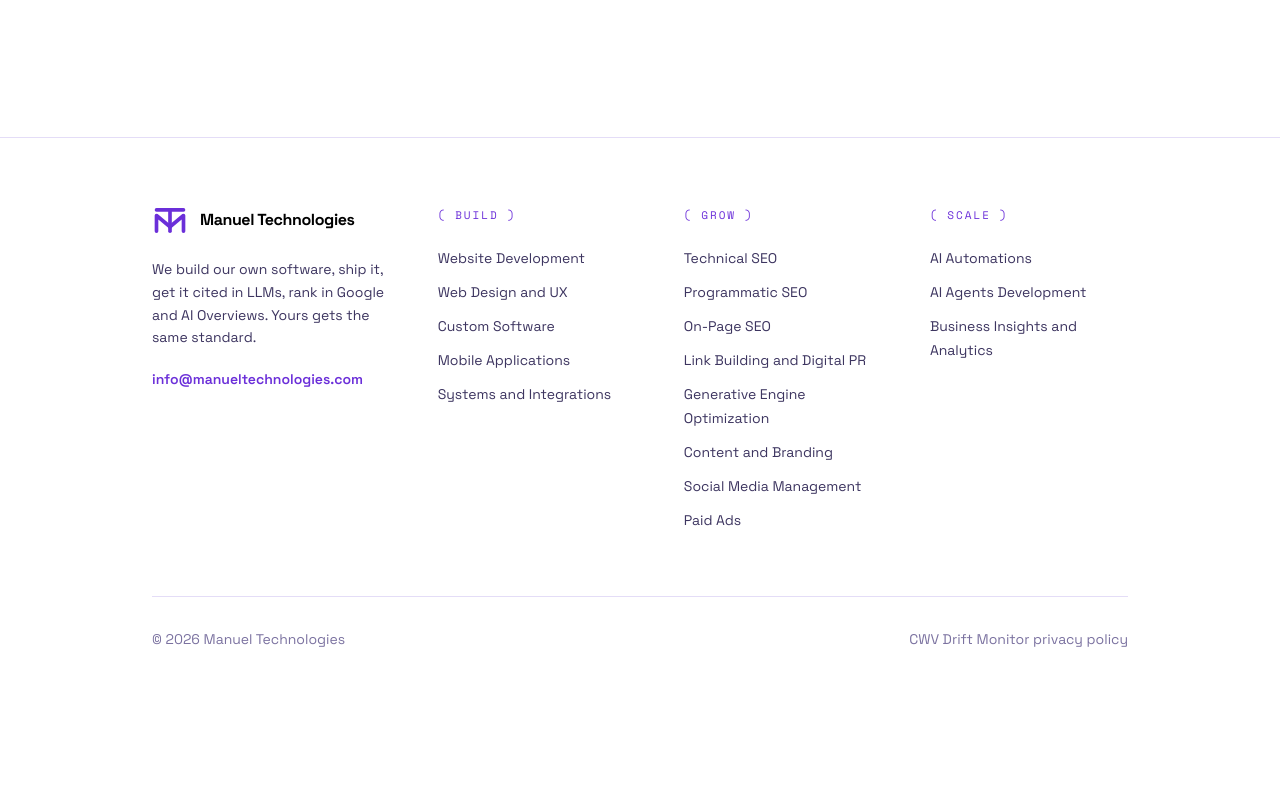
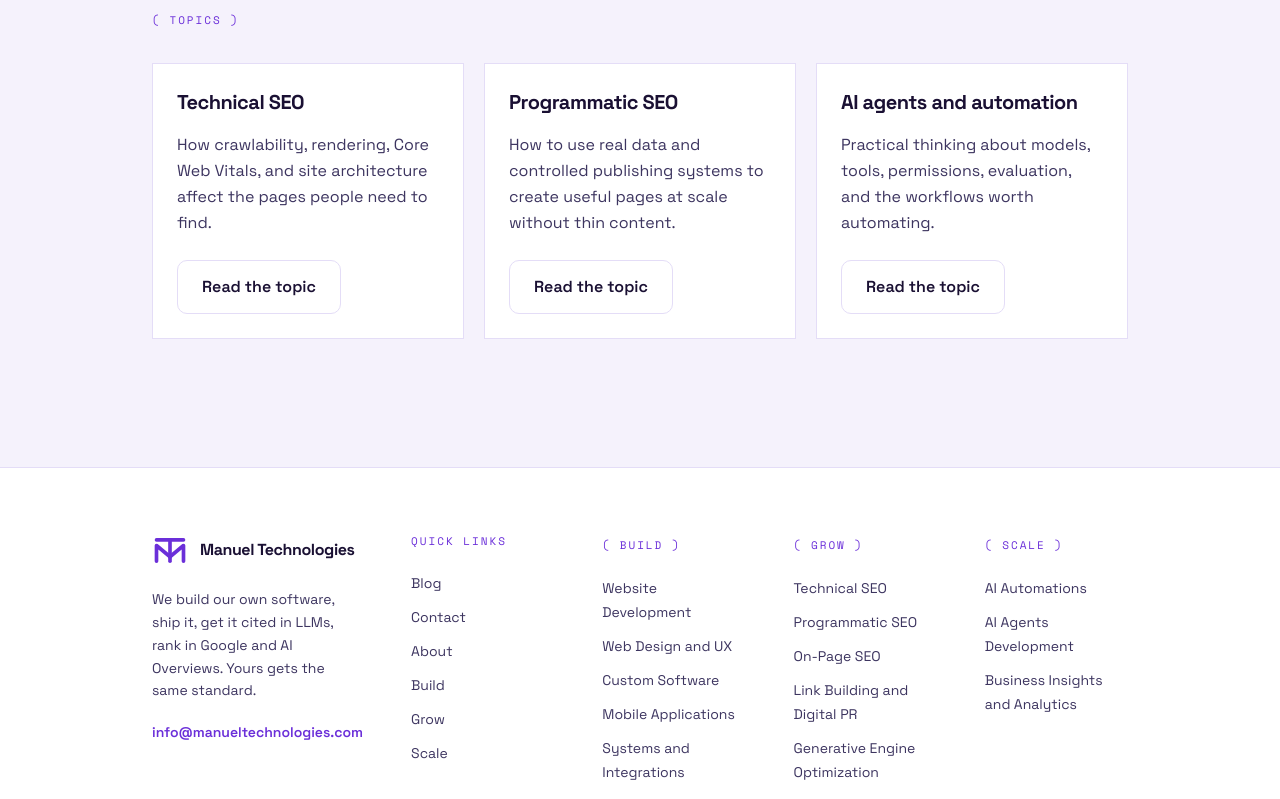
Before and after one commit to Bristotle/manuel-technologies, a Next.js app: page /blog in a window 1280 px wide. Before the commit this address had no page. Shown: the part 740-1539 px from the top of the page. Before the commit the page ends 1453 px from the top, so only its background shows below. Built offline with nearby package versions, Linux system fonts and the light colour scheme.

Commit message:
Add footer links and blog page

```diff
--- /dev/null
+++ b/src/app/blog/page.tsx
@@ -0,0 +1,63 @@
+import type { Metadata } from "next";
+import { Container } from "@/components/ui/Container";
+import { SectionLabel } from "@/components/ui/SectionLabel";
+import { Button } from "@/components/ui/Button";
+
+export const metadata: Metadata = {
+  title: "Blog",
+  description:
+    "Practical notes on website development, technical SEO, programmatic SEO, GEO, AI agents, and automation.",
+  alternates: { canonical: "/blog" },
+};
+
+const TOPICS = [
+  {
+    title: "Technical SEO",
+    body: "How crawlability, rendering, Core Web Vitals, and site architecture affect the pages people need to find.",
+    href: "/grow/technical-seo",
+  },
+  {
+    title: "Programmatic SEO",
+    body: "How to use real data and controlled publishing systems to create useful pages at scale without thin content.",
+    href: "/grow/programmatic-seo",
+  },
+  {
+    title: "AI agents and automation",
+    body: "Practical thinking about models, tools, permissions, evaluation, and the workflows worth automating.",
+    href: "/scale/ai-agents",
+  },
+] as const;
+
+export default function BlogPage() {
+  return (
+    <main>
+      <section className="border-b border-mt-border bg-white py-24 sm:py-32">
+        <Container>
+          <SectionLabel>Blog</SectionLabel>
+          <h1 className="mt-6 max-w-[16ch]">Useful thinking for technical growth.</h1>
+          <p className="mt-8 max-w-[60ch] text-lg leading-relaxed text-mt-slate">
+            Practical notes on building, finding, and scaling digital products.
+            We write about the decisions behind the work, not generic marketing advice.
+          </p>
+        </Container>
+      </section>
+
+      <section className="py-24 sm:py-32">
+        <Container>
+          <SectionLabel>Topics</SectionLabel>
+          <div className="mt-8 grid gap-5 md:grid-cols-3">
+            {TOPICS.map((topic) => (
+              <article key={topic.href} className="border border-mt-border bg-white p-6">
+                <h2 className="!text-xl !tracking-tight">{topic.title}</h2>
+                <p className="mt-4 text-base leading-relaxed text-mt-slate">{topic.body}</p>
+                <div className="mt-6">
+                  <Button href={topic.href} variant="secondary">Read the topic</Button>
+                </div>
+              </article>
+            ))}
+          </div>
+        </Container>
+      </section>
+    </main>
+  );
+}
--- a/src/app/cwv-drift-monitor/privacy-policy/page.tsx
+++ b/src/app/cwv-drift-monitor/privacy-policy/page.tsx
@@ -6,7 +6,7 @@
    it publicly accessible for as long as the extension is published. */
 
 export const metadata: Metadata = {
-  title: "Privacy Policy · CWV Drift Monitor",
+  title: "Privacy policy",
   description:
     "Privacy policy for the CWV Drift Monitor Chrome extension by Manuel Technologies. No personal data collected, no tracking, no accounts.",
   alternates: { canonical: "/cwv-drift-monitor/privacy-policy" },
@@ -18,13 +18,11 @@
       <article className="mx-auto max-w-[680px] px-6 py-16 sm:py-20">
         <header className="mb-12 flex items-center gap-3">
           <Logo className="h-8 w-8 text-mt-purple" />
-          <span className="text-sm text-mt-muted">
-            Manuel Technologies · CWV Drift Monitor
-          </span>
+          <span className="text-sm text-mt-muted">Manuel Technologies</span>
         </header>
 
         <h1 className="!text-[1.75rem] !leading-tight sm:!text-[2rem]">
-          Privacy Policy
+          Privacy policy
         </h1>
         <p className="mt-2 text-sm text-mt-muted">Last updated: July 2026</p>
 
--- a/src/app/sitemap.ts
+++ b/src/app/sitemap.ts
@@ -48,6 +48,12 @@
       priority: 0.8,
     },
     {
+      url: `${SITE.url}/blog`,
+      lastModified: now,
+      changeFrequency: "monthly",
+      priority: 0.6,
+    },
+    {
       url: `${SITE.url}/cwv-drift-monitor/privacy-policy`,
       lastModified: now,
       changeFrequency: "yearly",
--- a/src/components/Footer.tsx
+++ b/src/components/Footer.tsx
@@ -6,7 +6,7 @@
   return (
     <footer className="border-t border-mt-border bg-white">
       <div className="mx-auto w-full max-w-5xl px-6 py-16">
-        <div className="grid gap-12 md:grid-cols-[1.2fr_repeat(3,1fr)]">
+        <div className="grid gap-12 md:grid-cols-[1.2fr_repeat(4,1fr)]">
           <div>
             <Link href="/" className="flex items-center gap-3">
               <Logo className="h-9 w-9 text-mt-purple" />
@@ -23,6 +23,31 @@
             >
               {SITE.email}
             </a>
+          </div>
+
+          <div>
+            <p className="font-[family-name:var(--font-mono)] text-[0.6875rem] uppercase tracking-[0.18em] text-mt-purple">
+              Quick links
+            </p>
+            <ul className="mt-5 flex flex-col gap-2.5">
+              {[
+                ["Blog", "/blog"],
+                ["Contact", "/contact"],
+                ["About", "/about"],
+                ["Build", "/build"],
+                ["Grow", "/grow"],
+                ["Scale", "/scale"],
+              ].map(([label, href]) => (
+                <li key={href}>
+                  <Link
+                    href={href}
+                    className="text-sm leading-snug text-mt-slate transition-colors duration-150 hover:text-mt-purple"
+                  >
+                    {label}
+                  </Link>
+                </li>
+              ))}
+            </ul>
           </div>
 
           {PILLARS.map((pillar) => (
@@ -58,7 +83,7 @@
               href="/cwv-drift-monitor/privacy-policy"
               className="text-sm text-mt-muted transition-colors duration-150 hover:text-mt-purple"
             >
-              CWV Drift Monitor privacy policy
+              Privacy policy
             </Link>
           </div>
         </div>
```
